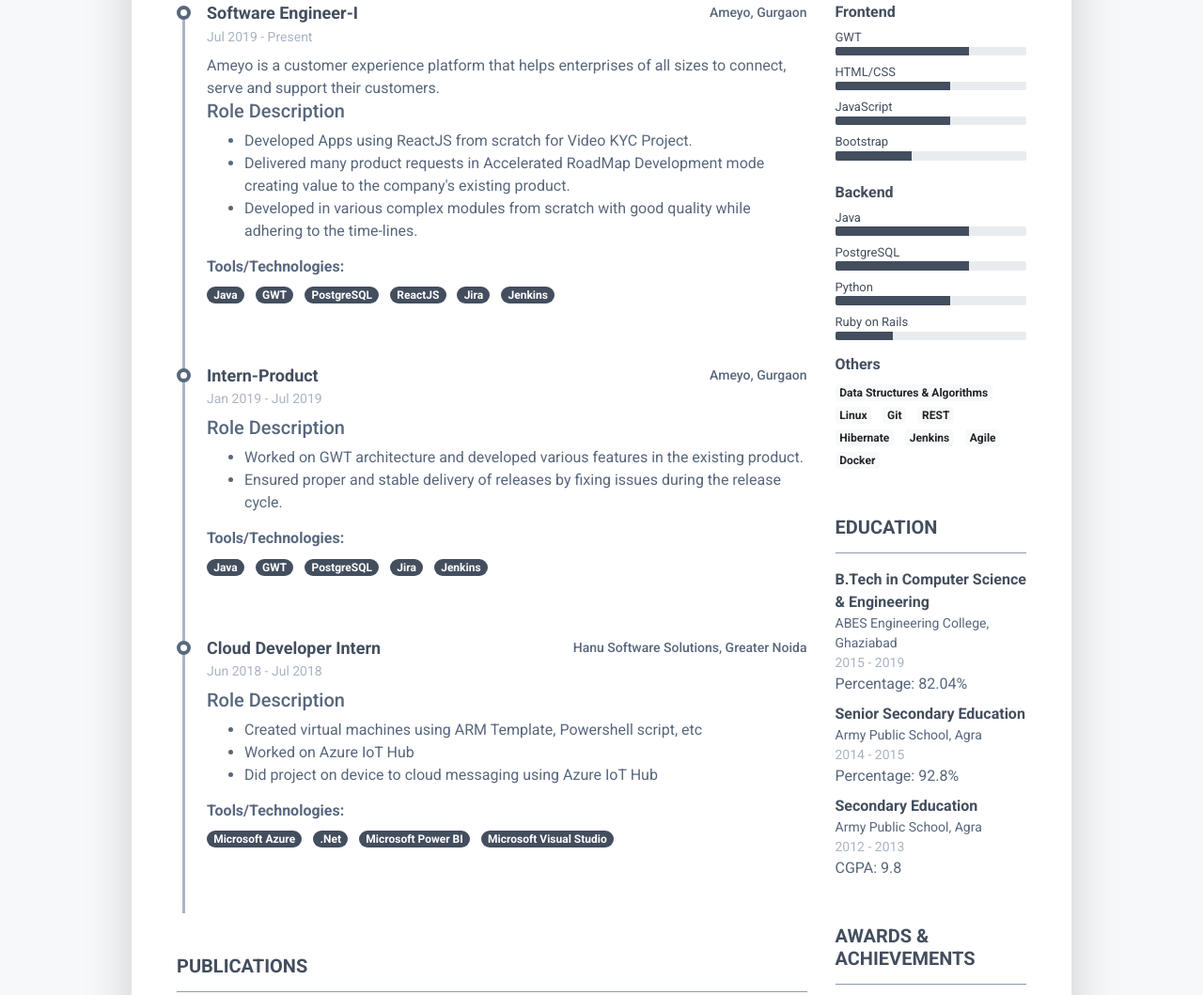
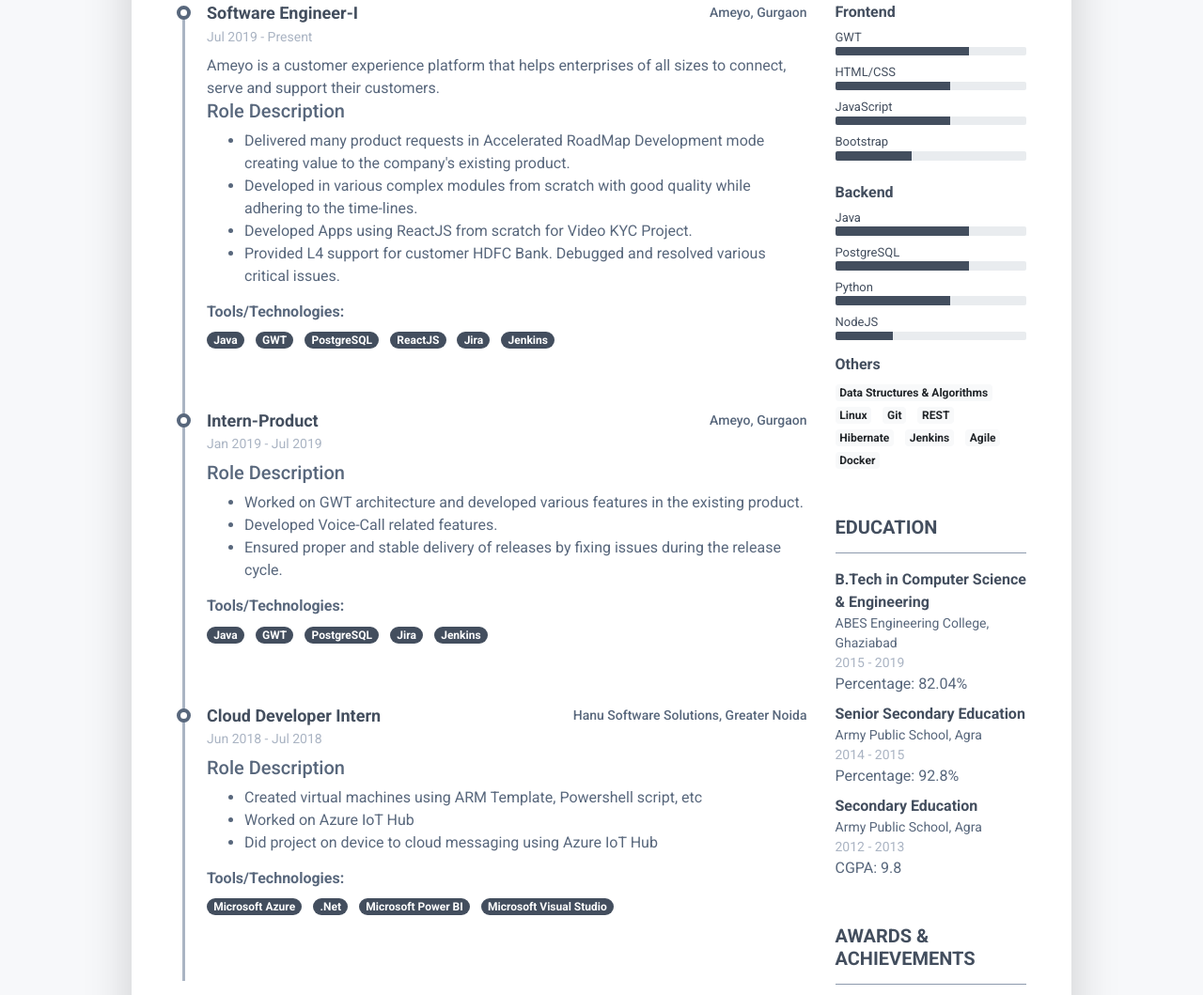
Before and after one commit to nandishwar001/nandishwar001.github.io, a plain HTML site: page index.html in a window 1280 px wide. Shown: the part 527-1586 px from the top of the page at 94% size. Drawn offline with Linux system fonts and the light colour scheme.

Commit message:
Update index.html
Updated Digital Portfolio

```diff
--- a/index.html
+++ b/index.html
@@ -78,9 +78,10 @@
 									    	<p class="mb-0">Ameyo is a customer experience platform that helps enterprises of all sizes to connect, serve and support their customers.</p>
 										    <h5>Role Description</h5>
 										    <ul>
-										    	<li>Developed Apps using ReactJS from scratch for Video KYC Project.</li>
 										    	<li>Delivered many product requests in Accelerated RoadMap Development mode creating value to the company's existing product.</li>
 											    <li>Developed in various complex modules from scratch with good quality while adhering to the time-lines.</li>
+											    <li>Developed Apps using ReactJS from scratch for Video KYC Project.</li>
+											    <li>Provided L4 support for customer HDFC Bank. Debugged and resolved various critical issues.</li>
 										    </ul>
 										    <h4 class="resume-timeline-item-desc-heading font-weight-bold">Tools/Technologies:</h4>
 										    <ul class="list-inline">
@@ -108,6 +109,7 @@
 										    <h5>Role Description</h5>
 										    <ul>
 										    	<li>Worked on GWT architecture and developed various features in the existing product.</li>
+										    	<li>Developed Voice-Call related features.</li>
 										    	<li>Ensured proper and stable delivery of releases by fixing issues during the release cycle.</li>
 										    </ul>
 										    <h4 class="resume-timeline-item-desc-heading font-weight-bold">Tools/Technologies:</h4>
@@ -327,7 +329,7 @@
 											</div>
 								        </li>
 								        <li class="mb-2">
-								            <div class="resume-skill-name">Ruby on Rails</div>
+								            <div class="resume-skill-name">NodeJS</div>
 									        <div class="progress resume-progress">
 											    <div class="progress-bar theme-progress-bar-dark" role="progressbar" style="width: 30%" aria-valuenow="25" aria-valuemin="0" aria-valuemax="100"></div>
 											</div>
```
